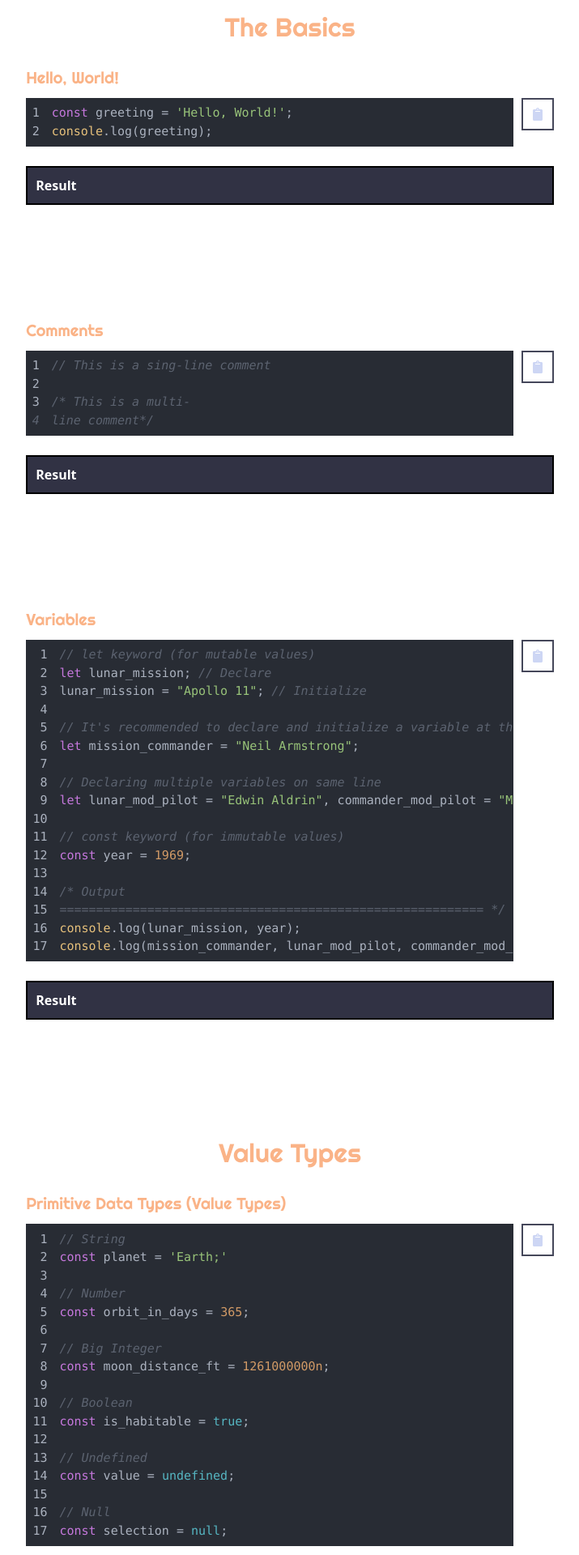
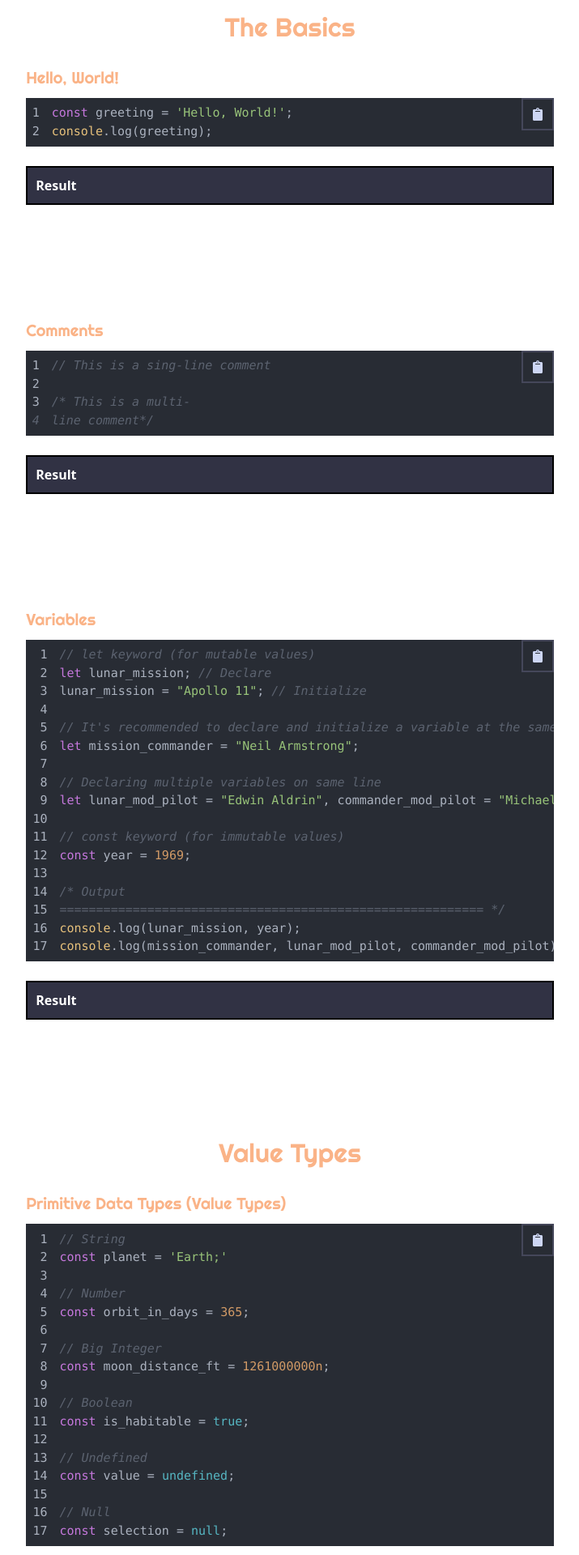
Before and after one commit to KyleCurtis/SpaceDocs, a Next.js app: page /topics/languages/js in a window 1280 px wide. Shown: the part 940-2860 px from the top of the page at 81% size, without its empty margins (417-1132 px from the left). Built offline with nearby package versions, Linux system fonts and the light colour scheme; a web font is replaced by a local one.

Commit message:
Modified clipboard placement

```diff
--- a/components/Clipboard.js
+++ b/components/Clipboard.js
@@ -5,7 +5,7 @@ import { FaClipboard } from "react-icons/fa";
 const Clipboard = ({ code }) => {
   return (
     <CopyToClipboard text={code}>
-      <button className="hidden lg:block border-solid border-2 border-[var(--cat-mocha-surface1)] float-right p-[10px] right-0">
+      <button className="absolute right-0 border-solid border-2 border-[var(--cat-mocha-surface1)] p-[10px]">
         <FaClipboard className="text-[var(--cat-mocha-text)]"/>
       </button>
     </CopyToClipboard>
--- a/components/Code.js
+++ b/components/Code.js
@@ -4,11 +4,12 @@ import { atomOneDark } from "react-syntax-highlighter/dist/cjs/styles/hljs";
 const Code = ({ lang, children }) => {
   return (
     <div>
-      <div className="code-block lg:pr-[50px]">
+      <div className="code-block">
         <SyntaxHighlighter
           language={lang}
           style={atomOneDark}
           showLineNumbers={true}
+          className="pr-[199px]"
         >
           {children}
         </SyntaxHighlighter>
--- /dev/null
+++ b/components/CodeBlock.js
@@ -0,0 +1,9 @@
+const CodeBlock = ({children}) => {
+    return (
+        <div className="relative">
+            {children}
+        </div>
+    )
+}
+
+export default CodeBlock;
--- a/pages/topics/languages/js.js
+++ b/pages/topics/languages/js.js
@@ -10,13 +10,15 @@ import Dropdown from "../../../components/Dropdown";
 import Code from "../../../components/Code";
 import Clipboard from "../../../components/Clipboard";
 
+import CodeBlock from "../../../components/CodeBlock";
+
 import Navbar from "../../../components/Navbar";
 
 import SideNav from "../../../components/SideNav";
 
-import { SiJavascript } from "react-icons/si"
-import { BsGearFill } from "react-icons/bs"
-import { AiFillCode } from "react-icons/ai"
+import { SiJavascript } from "react-icons/si";
+import { BsGearFill } from "react-icons/bs";
+import { AiFillCode } from "react-icons/ai";
 
 /* CODE IMPORTS
 ============================================================================ */
@@ -42,44 +44,75 @@ const JsPage = () => {
     <>
       <SideNav>
         <ul className="side-nav-ul">
-        <li className="side-nav-header"><BsGearFill className="mb-[3px] inline-block text-[14px]"/> Important</li>
+          <li className="side-nav-header">
+            <BsGearFill className="mb-[3px] inline-block text-[14px]" />{" "}
+            Important
+          </li>
           <li>🏠 Home</li>
           <li>🤝 About</li>
           <br />
-          <li className="side-nav-header"><AiFillCode className="mb-[3px] inline-block text-[14px]"/> The Basics</li>
+          <li className="side-nav-header">
+            <AiFillCode className="mb-[3px] inline-block text-[14px]" /> The
+            Basics
+          </li>
           <Link href="#hello-world">
-            <li><SiJavascript className="side-nav-js-logo"/> Hello, World!</li>
+            <li>
+              <SiJavascript className="side-nav-js-logo" /> Hello, World!
+            </li>
           </Link>
           <Link href="#comments">
-            <li><SiJavascript className="side-nav-js-logo"/> Comments</li>
+            <li>
+              <SiJavascript className="side-nav-js-logo" /> Comments
+            </li>
           </Link>
           <Link href="#variables">
-            <li><SiJavascript className="side-nav-js-logo"/> Variables</li>
+            <li>
+              <SiJavascript className="side-nav-js-logo" /> Variables
+            </li>
           </Link>
           <br />
 
-          <li className="side-nav-header"><AiFillCode className="mb-[3px] inline-block text-[14px]"/> Data Types</li>
+          <li className="side-nav-header">
+            <AiFillCode className="mb-[3px] inline-block text-[14px]" /> Data
+            Types
+          </li>
           <Link href="#">
-            <li><SiJavascript className="side-nav-js-logo"/> Value Types</li>
+            <li>
+              <SiJavascript className="side-nav-js-logo" /> Value Types
+            </li>
           </Link>
           <Link href="#">
-            <li><SiJavascript className="side-nav-js-logo"/> Type Checking (typeof)</li>
+            <li>
+              <SiJavascript className="side-nav-js-logo" /> Type Checking
+              (typeof)
+            </li>
           </Link>
           <Link href="#">
-            <li><SiJavascript className="side-nav-js-logo"/> Type Conversions</li>
+            <li>
+              <SiJavascript className="side-nav-js-logo" /> Type Conversions
+            </li>
           </Link>
           <br />
 
-          <li className="side-nav-header"><AiFillCode className="mb-[3px] inline-block text-[14px]"/> Reference Types</li>
+          <li className="side-nav-header">
+            <AiFillCode className="mb-[3px] inline-block text-[14px]" />{" "}
+            Reference Types
+          </li>
           <Link href="#">
-            <li><SiJavascript className="side-nav-js-logo"/> Objects</li>
+            <li>
+              <SiJavascript className="side-nav-js-logo" /> Objects
+            </li>
           </Link>
           <Link href="#">
-            <li><SiJavascript className="side-nav-js-logo"/> Arrays</li>
+            <li>
+              <SiJavascript className="side-nav-js-logo" /> Arrays
+            </li>
           </Link>
           <br />
 
-          <li className="side-nav-header"><AiFillCode className="mb-[3px] inline-block text-[14px]"/> Other</li>
+          <li className="side-nav-header">
+            <AiFillCode className="mb-[3px] inline-block text-[14px]" /> Other
+          </li>
 
           <Link href="#">
             <li>test</li>
@@ -95,7 +128,9 @@ const JsPage = () => {
           </Link>
           <br />
 
-          <li className="side-nav-header"><AiFillCode className="mb-[3px] inline-block text-[14px]"/> Other</li>
+          <li className="side-nav-header">
+            <AiFillCode className="mb-[3px] inline-block text-[14px]" /> Other
+          </li>
 
           <Link href="#">
             <li>test</li>
@@ -164,8 +199,10 @@ const JsPage = () => {
       {/* HELLO WORLD SECTION
       ====================================================================================================== */}
       <h3>Hello, World!</h3>
+      <CodeBlock>
         <Clipboard code={HelloWorld}></Clipboard>
         <Code lang="javascript">{HelloWorld}</Code>
+      </CodeBlock>
       <Dropdown triggerWord={"Result"}>Hello, World!</Dropdown>
 
       {/* COMMENTS SECTION
@@ -173,8 +210,10 @@ const JsPage = () => {
       <div id="comments" className="content-br"></div>
 
       <h3>Comments</h3>
+      <CodeBlock>
         <Clipboard code={HelloWorld}></Clipboard>
         <Code lang="javascript">{Comments}</Code>
+      </CodeBlock>
       <Dropdown triggerWord={"Result"}></Dropdown>
 
       {/* VARIABLES SECTION
@@ -182,8 +221,10 @@ const JsPage = () => {
       <div id="variables" className="content-br"></div>
 
       <h3>Variables</h3>
+      <CodeBlock>
         <Clipboard code={Variables}></Clipboard>
         <Code lang="javascript">{Variables}</Code>
+      </CodeBlock>
       <Dropdown triggerWord={"Result"}>
         Apollo 11 1969 <br />
         Neil Armstrong Edwin Aldrin Michael Collins
@@ -197,8 +238,10 @@ const JsPage = () => {
       <br />
 
       <h3>Primitive Data Types (Value Types)</h3>
+      <CodeBlock>
         <Clipboard code={Types}></Clipboard>
         <Code lang="javascript">{Types}</Code>
+      </CodeBlock>
       <Dropdown triggerWord={"Result"}></Dropdown>
 
       {/* TYPEOF SECTION
@@ -206,8 +249,10 @@ const JsPage = () => {
       <div id="type-checking" className="content-br"></div>
 
       <h3>Checking the Type</h3>
+      <CodeBlock>
         <Clipboard code={TypeOf}></Clipboard>
         <Code lang="javascript">{TypeOf}</Code>
+      </CodeBlock>
       <Dropdown triggerWord={"Result"}>
         string <br />
         number <br />
@@ -220,8 +265,10 @@ const JsPage = () => {
       ====================================================================================================== */}
       <div id="type-conversions" className="content-br"></div>
       <h3>Type Conversions</h3>
+      <CodeBlock>
         <Clipboard code={TypeConversions}></Clipboard>
         <Code lang="javascript">{TypeConversions}</Code>
+      </CodeBlock>
       <Dropdown triggerWord={"Result"}>
         <p>string</p> <br />
         <p>number</p> <br />
@@ -236,8 +283,10 @@ const JsPage = () => {
       <br />
 
       <h3>Objects</h3>
+      <CodeBlock>
         <Clipboard code={Objects}></Clipboard>
         <Code lang="javascript">{Objects}</Code>
+      </CodeBlock>
       <Dropdown triggerWord={"Result"}>
         Player <br />
         2 <br />
@@ -250,16 +299,20 @@ const JsPage = () => {
       ====================================================================================================== */}
       <div id="arrays" className="content-br"></div>
       <h3>Arrays</h3>
+      <CodeBlock>
         <Clipboard code={Arrays}></Clipboard>
         <Code lang="javascript">{Arrays}</Code>
+      </CodeBlock>
       <Dropdown triggerWord={"Result"}></Dropdown>
 
       {/* FUNCTIONS SECTION
       ====================================================================================================== */}
       <div id="functions" className="content-br"></div>
       <h3>Functions</h3>
+      <CodeBlock>
         <Clipboard code={Functions}></Clipboard>
         <Code lang="javascript">{Functions}</Code>
+      </CodeBlock>
       <Dropdown triggerWord={"Result"}></Dropdown>
 
       {/* ARITHMETIC OPERATORS SECTION
@@ -270,32 +323,40 @@ const JsPage = () => {
       <br />
 
       <h3>Arithmetic Operators</h3>
+      <CodeBlock>
         <Clipboard code={Arithmetic_Operators}></Clipboard>
         <Code lang="javascript">{Arithmetic_Operators}</Code>
+      </CodeBlock>
       <Dropdown triggerWord={"Result"}></Dropdown>
 
       {/* PLUS & MINUS OPERATORS SECTION
       ====================================================================================================== */}
       <div id="plus-minus-operators" className="content-br"></div>
       <h3>Plus and Minus Operators</h3>
+      <CodeBlock>
         <Clipboard code={Plus_Minus_Operators}></Clipboard>
         <Code lang="javascript">{Plus_Minus_Operators}</Code>
+      </CodeBlock>
       <Dropdown triggerWord={"Result"}></Dropdown>
 
       {/* ASSIGNMENT OPERATORS SECTION
       ====================================================================================================== */}
       <div id="assignment-operators" className="content-br"></div>
       <h3>Assignment Operators</h3>
+      <CodeBlock>
         <Clipboard code={Assignment_Operators}></Clipboard>
         <Code lang="javascript">{Assignment_Operators}</Code>
+      </CodeBlock>
       <Dropdown triggerWord={"Result"}></Dropdown>
 
       {/* COMPARISON OPERATORS SECTION
       ====================================================================================================== */}
       <div id="comparison-operators" className="content-br"></div>
       <h3>Comparison Operators</h3>
+      <CodeBlock>
         <Clipboard code={Comparison_Operators}></Clipboard>
         <Code lang="javascript">{Comparison_Operators}</Code>
+      </CodeBlock>
       <Dropdown triggerWord={"Result"}></Dropdown>
 
       <div className="content-br"></div>
```
Lines whose indentation alone changed are shown as unchanged.
